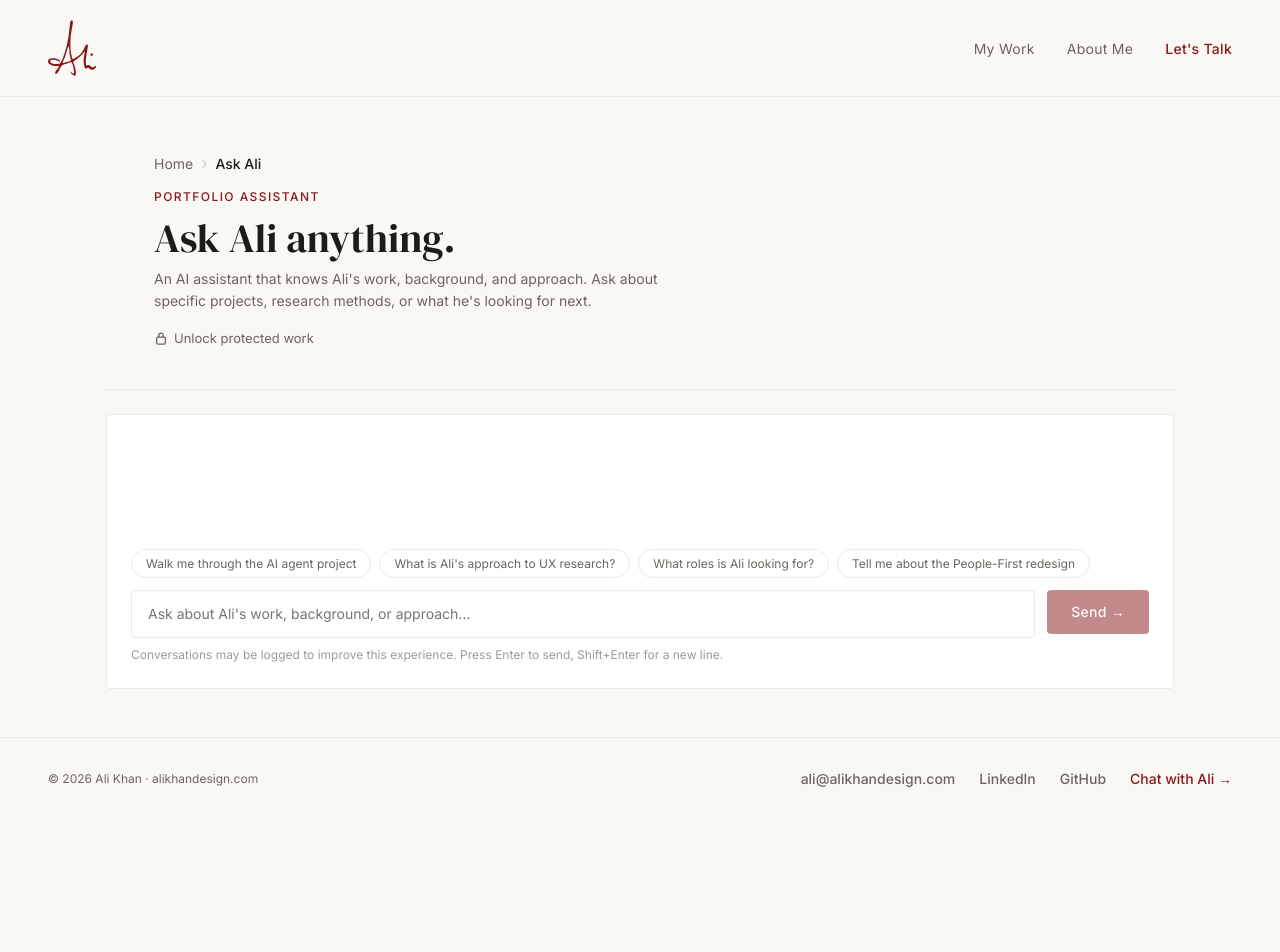
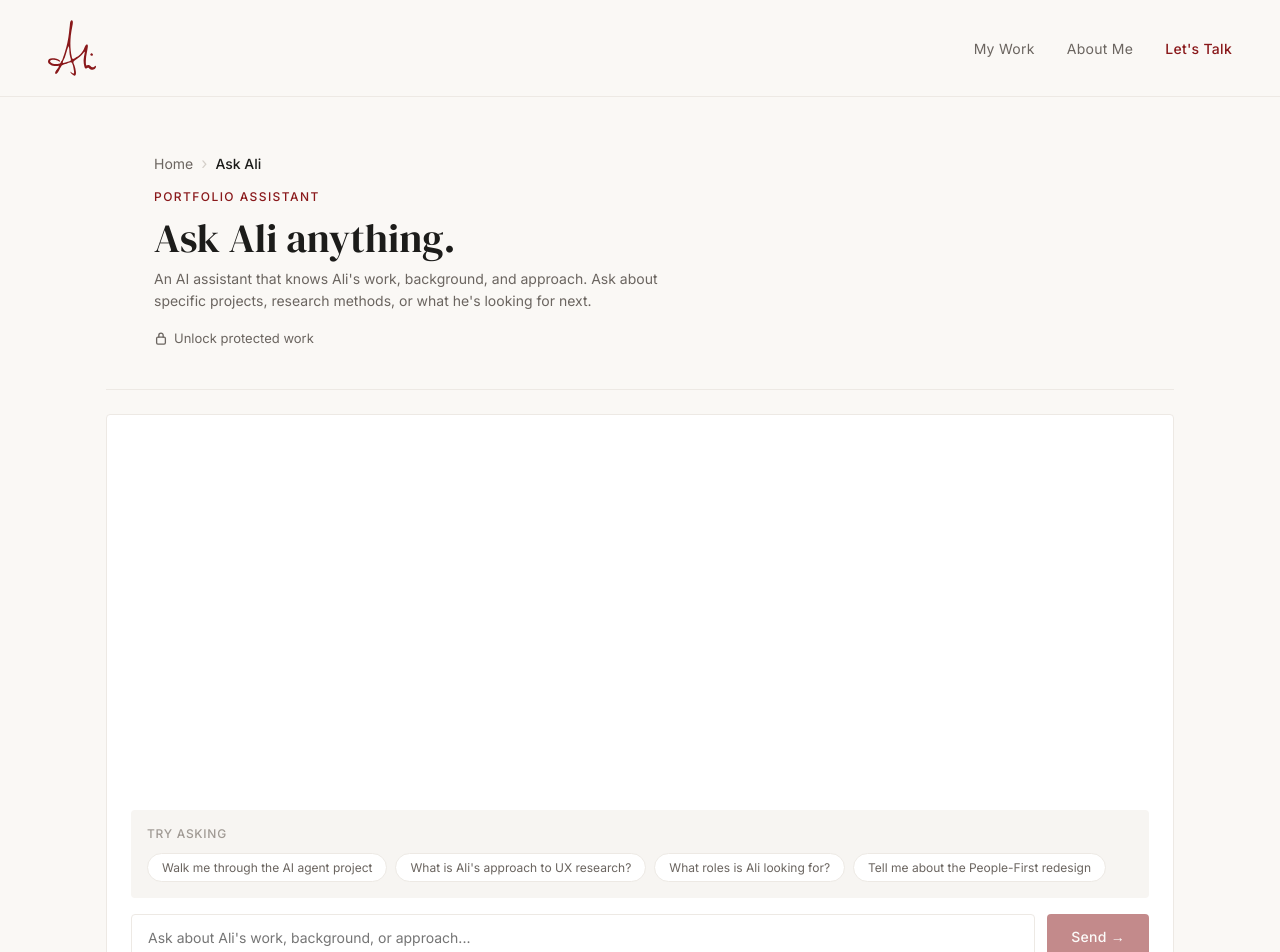
Before and after one commit to alikhandesign/alikhandesign.com, a Next.js app: page /chat in a window 1280 px wide. Shown: the top 952 px of the page. Before the commit the page ends 819 px from the top, so only its background shows below. Built offline with nearby package versions, Linux system fonts and the light colour scheme.

Commit message:
Chat polish: scrollable thread, fixed height, auto-resize textarea, GenerationStates, SuggestedPrompts styling, password input fix

```diff
--- a/app/chat/page.tsx
+++ b/app/chat/page.tsx
@@ -20,22 +20,30 @@ const SUGGESTED_QUESTIONS = [
   'Tell me about the People-First redesign',
 ]
 
-function TypingIndicator() {
+type GenerationPhase = 'thinking' | 'generating'
+
+function GenerationState({ phase }: { phase: GenerationPhase }) {
+  const config = {
+    thinking: { color: 'var(--color-warning, #92600A)', label: 'Thinking' },
+    generating: { color: 'var(--color-success, #4A6130)', label: 'Generating' },
+  }[phase]
+
   return (
-    <div style={{ display: 'flex', gap: 4, alignItems: 'center', padding: '0.75rem 1rem' }}>
-      {[0, 1, 2].map(i => (
-        <span key={i} style={{
-          width: 6, height: 6, borderRadius: '50%',
-          background: 'var(--text-muted)',
-          animation: 'typing-bounce 1.2s infinite',
-          animationDelay: `${i * 0.2}s`,
+    <div style={{ display: 'flex', alignItems: 'center', gap: 8, padding: '0.75rem 1rem' }}>
+      <span style={{
+        width: 8, height: 8, borderRadius: '50%',
+        background: config.color,
         display: 'block',
+        animation: 'gen-pulse 1.6s ease-in-out infinite',
+        flexShrink: 0,
       }} />
-      ))}
+      <span style={{ fontSize: 'var(--text-sm)', color: 'var(--text-muted)' }}>
+        {config.label}
+      </span>
       <style>{`
-        @keyframes typing-bounce {
-          0%, 80%, 100% { transform: translateY(0); opacity: 0.4; }
-          40% { transform: translateY(-4px); opacity: 1; }
+        @keyframes gen-pulse {
+          0%, 100% { opacity: 0.4; transform: scale(1); }
+          50% { opacity: 1; transform: scale(1.25); }
         }
       `}</style>
     </div>
@@ -47,6 +55,7 @@ export default function ChatPage() {
   const [input, setInput] = useState('')
   const [loading, setLoading] = useState(false)
   const [streaming, setStreaming] = useState(false)
+  const [generationPhase, setGenerationPhase] = useState<GenerationPhase>('thinking')
   const [unlocked, setUnlocked] = useState(false)
   const [showUnlock, setShowUnlock] = useState(false)
   const [passwordInput, setPasswordInput] = useState('')
@@ -122,6 +131,7 @@ export default function ChatPage() {
     setInput('')
     setLoading(true)
     setStreaming(true)
+    setGenerationPhase('thinking')
 
     const controller = new AbortController()
     abortRef.current = controller
@@ -142,6 +152,7 @@ export default function ChatPage() {
 
       if (!res.ok) throw new Error('API error')
 
+      setGenerationPhase('generating')
       const data = await res.json()
       setMessages(prev => [...prev, { role: 'assistant', content: data.message }])
       setResponseCount(c => c + 1)
@@ -166,6 +177,19 @@ export default function ChatPage() {
     }
   }
 
+  const handleTextareaChange = (e: React.ChangeEvent<HTMLTextAreaElement>) => {
+    setInput(e.target.value)
+    // Auto-resize
+    e.target.style.height = 'auto'
+    e.target.style.height = Math.min(e.target.scrollHeight, 160) + 'px'
+  }
+
+  // Reset textarea height when input is cleared
+  useEffect(() => {
+    if (!input && inputRef.current) {
+      inputRef.current.style.height = 'auto'
+    }
+  }, [input])
   const isEmpty = messages.length === 0
   const remaining = RATE_LIMIT_MAX - responseCount
   const showWarn = responseCount >= RATE_LIMIT_WARN && responseCount < RATE_LIMIT_MAX
@@ -274,7 +298,6 @@ export default function ChatPage() {
                     value={passwordInput}
                     onChange={e => setPasswordInput(e.target.value)}
                     onKeyDown={e => e.key === 'Enter' && handleUnlock()}
-                    style={{ flex: 1, background: 'var(--surface)', color: 'var(--text)', caretColor: 'var(--text)' }}
                     aria-label="Access code"
                     autoFocus
                   />
@@ -294,17 +317,26 @@ export default function ChatPage() {
 
         {/* Chat area */}
         <div style={{
-          flex: 1, display: 'flex', flexDirection: 'column',
+          display: 'flex', flexDirection: 'column',
           marginTop: 'var(--space-6)',
           background: 'var(--surface)',
           border: '1px solid var(--border)',
           borderRadius: 'var(--radius)',
           padding: 'var(--space-6)',
+          height: 600,
         }}>
 
-          {/* Messages */}
-          {!isEmpty && (
-            <div style={{ flex: 1, display: 'flex', flexDirection: 'column', gap: 'var(--space-6)', paddingBottom: 'var(--space-8)' }}>
+          {/* Messages — scrollable */}
+          <div style={{
+            flex: 1,
+            overflowY: 'auto',
+            display: 'flex',
+            flexDirection: 'column',
+            gap: 'var(--space-6)',
+            paddingBottom: isEmpty ? 0 : 'var(--space-4)',
+            scrollbarWidth: 'thin',
+            scrollbarColor: 'var(--border) transparent',
+          }}>
             {messages.map((msg, i) => (
               <div key={i} style={{
                 display: 'flex',
@@ -331,16 +363,12 @@ export default function ChatPage() {
                   background: 'var(--surface)', border: '1px solid var(--border)',
                   borderRadius: '12px 12px 12px 2px',
                 }}>
-                    <TypingIndicator />
+                  <GenerationState phase={generationPhase} />
                 </div>
               </div>
             )}
             <div ref={bottomRef} />
           </div>
-          )}
-
-          {/* Empty state spacer */}
-          {isEmpty && <div style={{ flex: 1 }} />}
 
           {/* Rate limit warning */}
           {showWarn && (
@@ -395,7 +423,20 @@ export default function ChatPage() {
           }}>
             {/* Suggested questions — shown only in empty state */}
             {isEmpty && (
-              <div style={{ display: 'flex', flexWrap: 'wrap', gap: '0.5rem', marginBottom: 'var(--space-3)' }}>
+              <div style={{
+                background: 'var(--bg-subtle, var(--border-subtle, #F7F5F2))',
+                borderRadius: 'var(--radius)',
+                padding: 'var(--space-4)',
+                marginBottom: 'var(--space-4)',
+              }}>
+                <p style={{
+                  fontSize: 'var(--text-xs)', fontWeight: 500, letterSpacing: '0.06em',
+                  textTransform: 'uppercase', color: 'var(--text-faint)',
+                  marginBottom: 'var(--space-3)',
+                }}>
+                  Try asking
+                </p>
+                <div style={{ display: 'flex', flexWrap: 'wrap', gap: '0.5rem' }}>
                   {SUGGESTED_QUESTIONS.map(q => (
                     <button
                       key={q}
@@ -425,13 +466,14 @@ export default function ChatPage() {
                     </button>
                   ))}
                 </div>
+              </div>
             )}
 
             <div style={{ display: 'flex', gap: '0.75rem', alignItems: 'stretch' }}>
               <textarea
                 ref={inputRef}
                 value={input}
-                onChange={e => setInput(e.target.value)}
+                onChange={handleTextareaChange}
                 onKeyDown={handleKeyDown}
                 placeholder="Ask about Ali's work, background, or approach..."
                 rows={1}
--- a/app/globals.css
+++ b/app/globals.css
@@ -158,10 +158,10 @@ a { color: inherit; }
   border-radius: var(--radius);
   font-size: var(--text-base);
   font-family: var(--font-sans);
-  background: var(--dark-bg);
-  color: var(--bg);
+  background: var(--surface);
+  color: var(--text);
   outline: none;
-  caret-color: var(--bg);
+  caret-color: var(--text);
   transition: border-color var(--transition-base), box-shadow var(--transition-base);
 }
 .password-input::placeholder { color: var(--text-faint); opacity: 1; }
```
Lines whose indentation alone changed are shown as unchanged.
